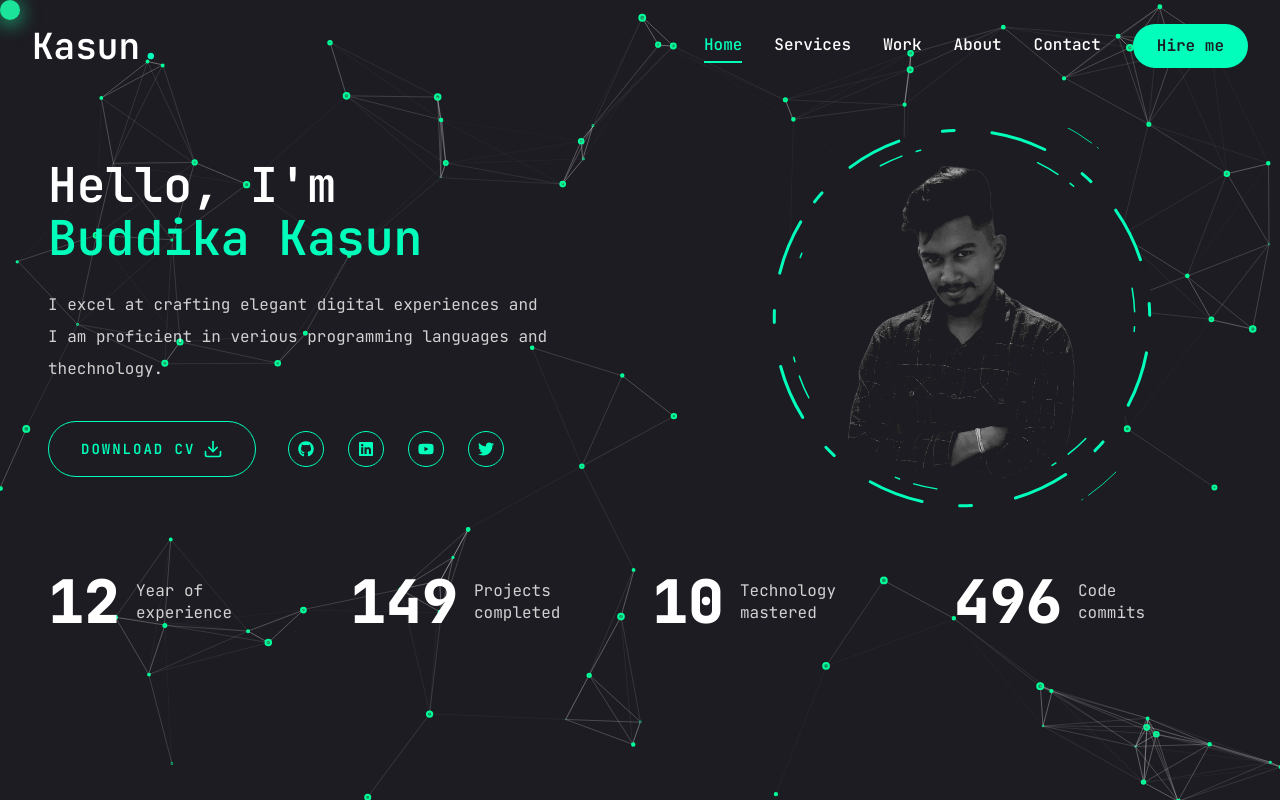
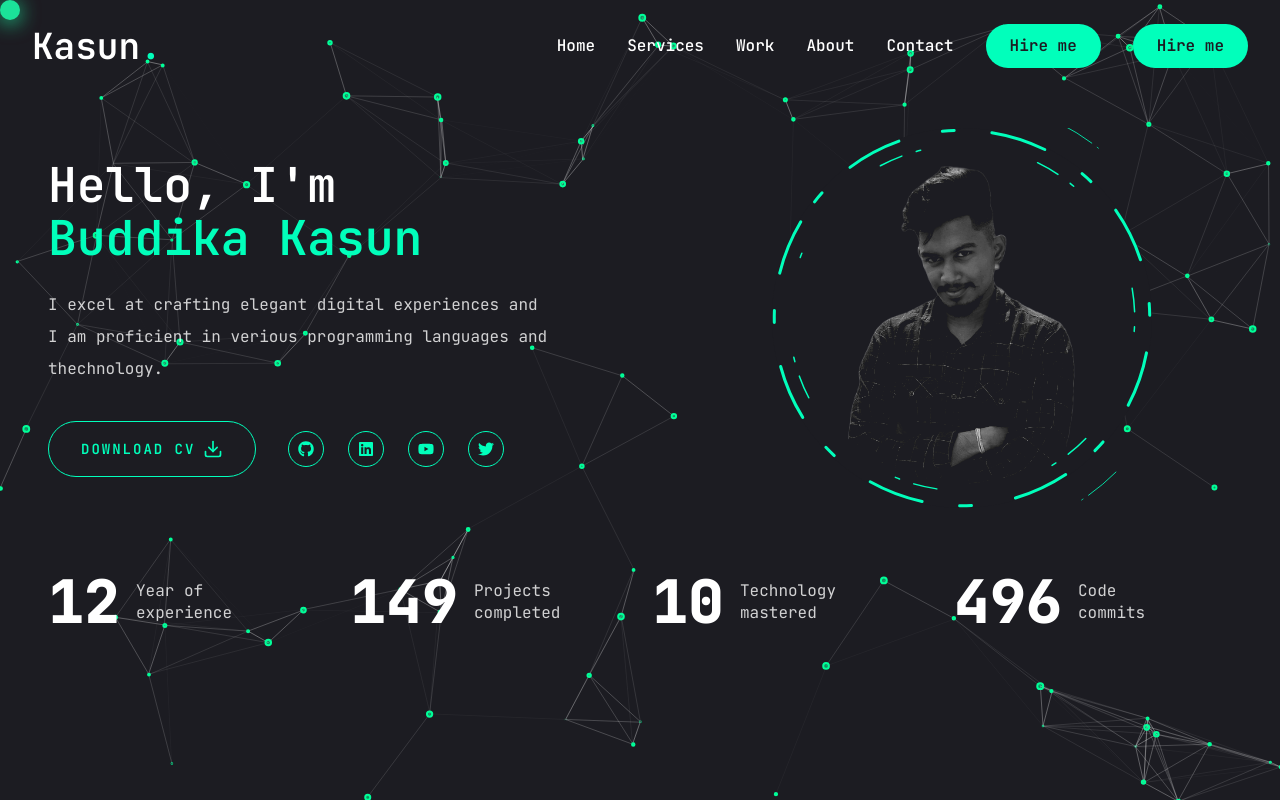
Before and after one commit to Chamika25/Portfolio, a Next.js app: page / in a window 1280 px wide. Built offline with nearby package versions, Linux system fonts and the light colour scheme.

Commit message:
Remake nav with desktop and mobile nav on one component

```diff
--- a/components/Nav.jsx
+++ b/components/Nav.jsx
@@ -1,3 +1,4 @@
+/*  v1
 "use client"
 
 import Link from "next/link";
@@ -14,7 +15,7 @@ const Nav = () => {
         <nav className="flex gap-8">
             {menuItems.map((item, index) => {
                 return (
-                    <Link href={item.path} key={index} className={`${item.path === pathName && "text-accent border-b-2 border-accent"} cursor-none capitalize font-medium hover:text-accent transition-all ${item.path !== pathName &&"hover:text-shadow-accent"}`}>
+                    <Link href={item.path} onClick={()=>console.log("click")} key={index} className={`${item.path === pathName && "text-accent border-b-2 border-accent"} cursor-none capitalize font-medium hover:text-accent transition-all ${item.path !== pathName &&"hover:text-shadow-accent"}`}>
                         {item.name}
                     </Link>
                 );
@@ -23,4 +24,137 @@ const Nav = () => {
     );
 }
 
-export default Nav
+export default Nav; */
+
+//  v2
+"use client";
+
+import { useEffect, useState } from "react";
+import { Sheet, SheetContent, SheetTrigger } from "./ui/sheet";
+import { CiMenuFries } from "react-icons/ci";
+
+// Menu items
+import menuItems from "@/data/nav";
+
+// Components
+import PageTransition from "./pageTransition";
+import HireMeBtn from "./HireMeBtn";
+
+const Nav = () => {
+
+    const [activeSection, setActiveSection] = useState("home"); // Track active section
+    const [isTransitioning, setIsTransitioning] = useState(false);
+    const [isOpen, setIsOpen] = useState(false);
+
+    useEffect(() => {
+        const observer = new IntersectionObserver(
+        (entries) => {
+            entries.forEach((entry) => {
+            if (entry.isIntersecting) {
+                setActiveSection(entry.target.id); // Update active section
+            }
+            });
+        },
+        { threshold: 0.5 } // Trigger when 50% of the section is visible
+        );
+
+        // Observe each section
+        const sections = document.querySelectorAll("section");
+        sections.forEach((section) => observer.observe(section));
+
+        return () => observer.disconnect(); // Cleanup on component unmount
+    }, []);
+
+    const onNavigate = (id) => {
+
+        setTimeout(() => {
+            setIsOpen(false);
+        }, 100);
+
+        setIsTransitioning(true); // Set transitioning state
+
+        const section = document.getElementById(id);
+        if (section) {
+            section.scrollIntoView({ behavior: "smooth" });
+            setTimeout(() => {
+                setIsTransitioning(false);
+            }, 1850);
+        }
+    };
+
+    return (
+        <>
+            {/* Desktop Nav */}
+            <nav className="gap-8 hidden lg:flex">
+
+                {menuItems.map((item, index) => (
+                    <button
+                        key={index}
+                        onClick={() => onNavigate(item.path)}
+                        className={`${
+                            item.path === activeSection
+                            ? "text-accent border-b-2 border-accent"
+                            : "hover:text-shadow-accent"
+                        } cursor-none capitalize font-medium hover:text-accent transition-all ease-in`}
+                    >
+                        {item.name}
+                    </button>
+                ))}
+
+                <HireMeBtn onNavigate={onNavigate} />
+
+            </nav>
+
+            {/* Mobile Nav */}
+            <Sheet open={isOpen} onOpenChange={setIsOpen} className='ease-out'>
+                <SheetTrigger asChild>
+                    <button className="flex lg:hidden justify-center items-center">
+                        <CiMenuFries className="text-[32px] text-accent" />
+                    </button>
+                </SheetTrigger>
+                <SheetContent className="flex lg:hidden flex-col">
+                    {/* Logo */}
+                    <div className="mt-24 mb-12 text-center text-4xl w">
+                        <button href="/" onClick={onNavigate}>
+                            <h1>
+                                Kasun<span className="text-accent">.</span>
+                            </h1>
+                        </button>
+                    </div>
+                    {/* Navigation */}
+                    <nav className="flex flex-col justify-center items-center gap-8">
+                        {menuItems.map((item, index) => (
+                            <button
+                                href={item.path}
+                                key={index}
+                                className={`cursor-none text-xl capitalize hover:text-accent transition-all ${
+                                    activeSection === item.path && "text-accent border-b-2 border-accent"
+                                }`}
+                                onClick={() => onNavigate(item.path)}
+                            >
+                                {item.name}
+                            </button>
+                        ))}
+
+                        {/* Hire Me Button */}
+                        <div className="pt-8">
+                            <HireMeBtn onNavigate={onNavigate} />
+                        </div>
+                    </nav>
+
+
+                </SheetContent>
+            </Sheet>
+
+            {/* Render PageTransition during navigation */}
+            {isTransitioning && (
+                <div className="absolute inset-0">
+                    <PageTransition />
+                </div>
+            )}
+
+        </>
+    );
+};
+
+export default Nav;
```
